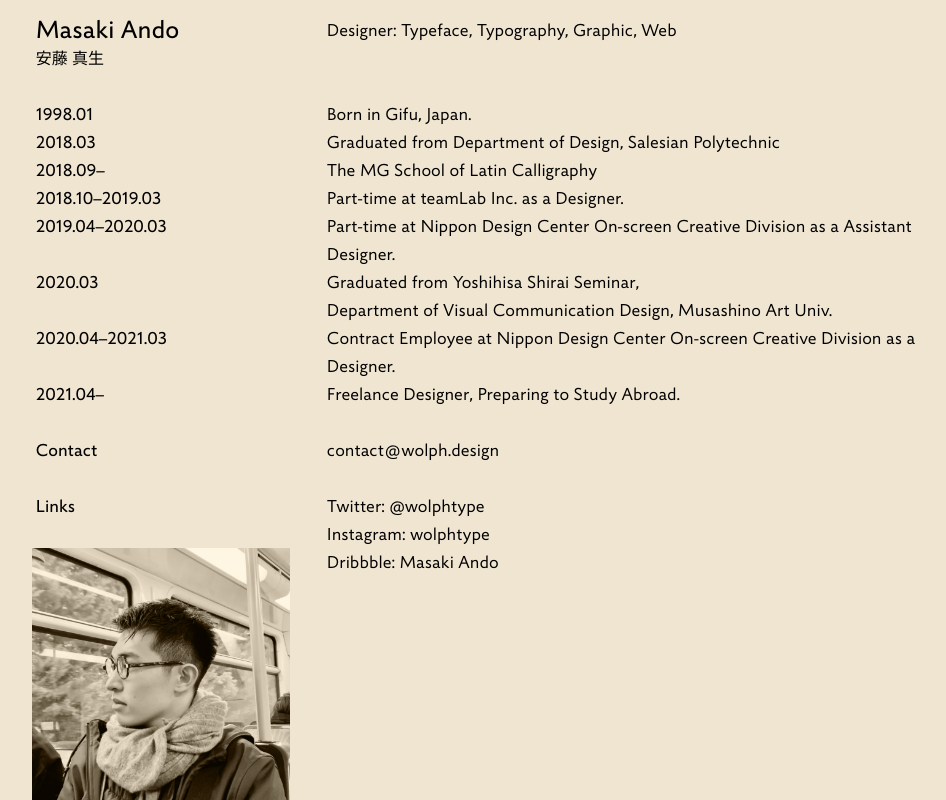
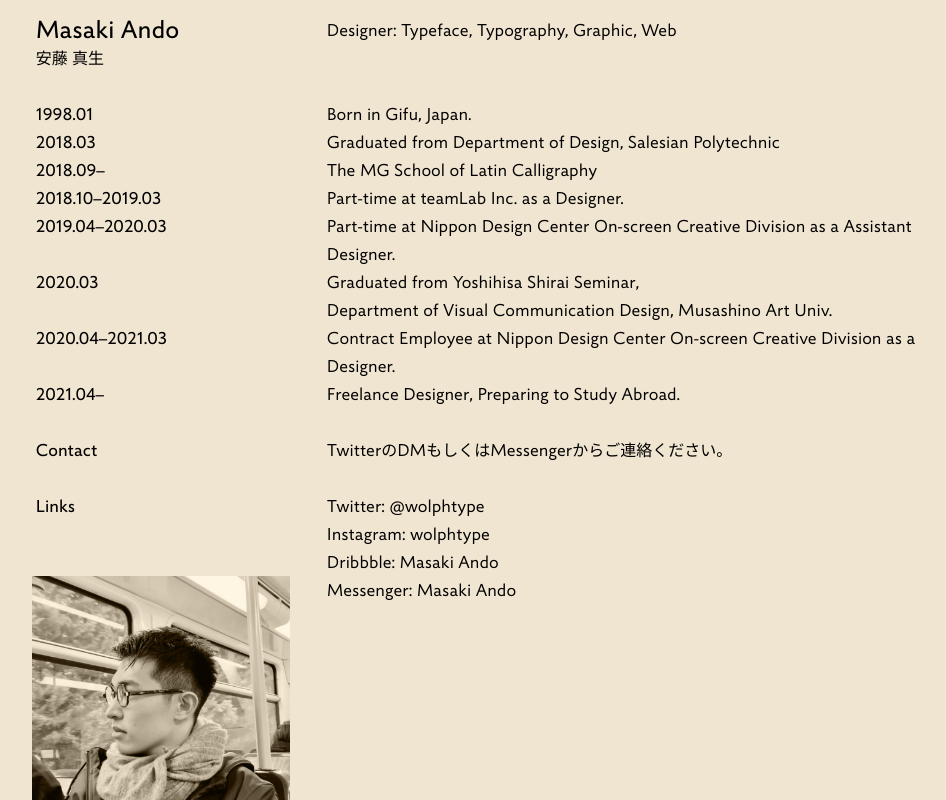
Before and after one commit to blacktails2/WolphRenew21, a Next.js app: page /about in a window 1280 px wide. Shown: the part 396-1196 px from the top of the page, without its empty margins (151-1097 px from the left). Built offline with nearby package versions, Linux system fonts and the light colour scheme.

Commit message:
aboutページ、contactを修正

```diff
--- a/pages/about.js
+++ b/pages/about.js
@@ -122,7 +122,7 @@ export default function About() {
                   </div>
                   <div className='column is-7'>
                     <p className='introduce__body'>
-                      <a className='introduce__body--link' href='contact@wolph.design'>contact @ wolph.design</a>
+                      TwitterのDMもしくはMessengerからご連絡ください。
                     </p>
                   </div>
                 </div>
@@ -135,7 +135,8 @@ export default function About() {
                     <p className='introduce__body'>
                     <a className='introduce__body--link' href='https://twitter.com/wolphtype'>Twitter: @wolphtype</a><br />
                     <a className='introduce__body--link' href='https://www.instagram.com/wolphtype/'>Instagram: wolphtype</a><br />
-                    <a className='introduce__body--link' href='https://dribbble.com/Wolphtype'>Dribbble: Masaki Ando</a>
+                    <a className='introduce__body--link' href='https://dribbble.com/Wolphtype'>Dribbble: Masaki Ando</a><br/>
+                    <a className='introduce__body--link' href='https://m.me/kuro.masaki.ando/'>Messenger: Masaki Ando</a>
                     </p>
                   </div>
               </div>
```
